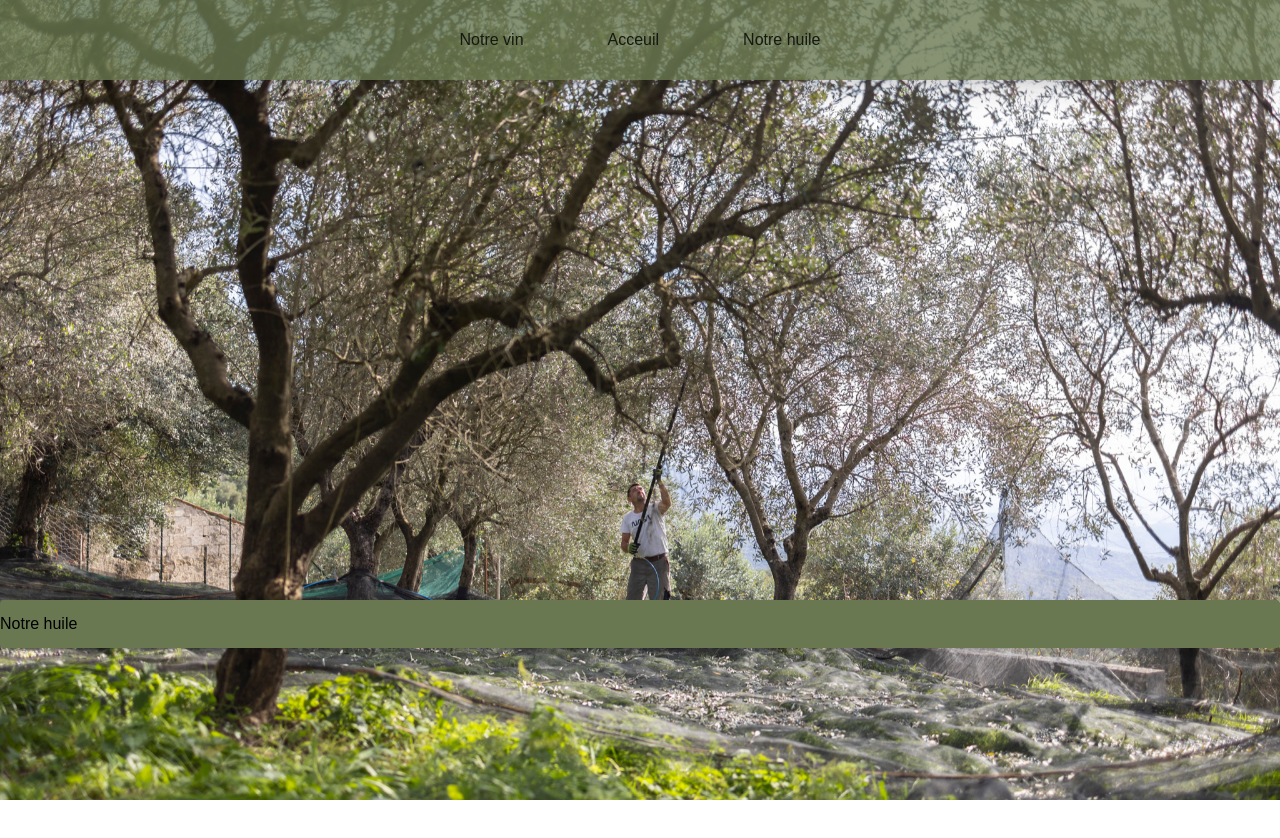
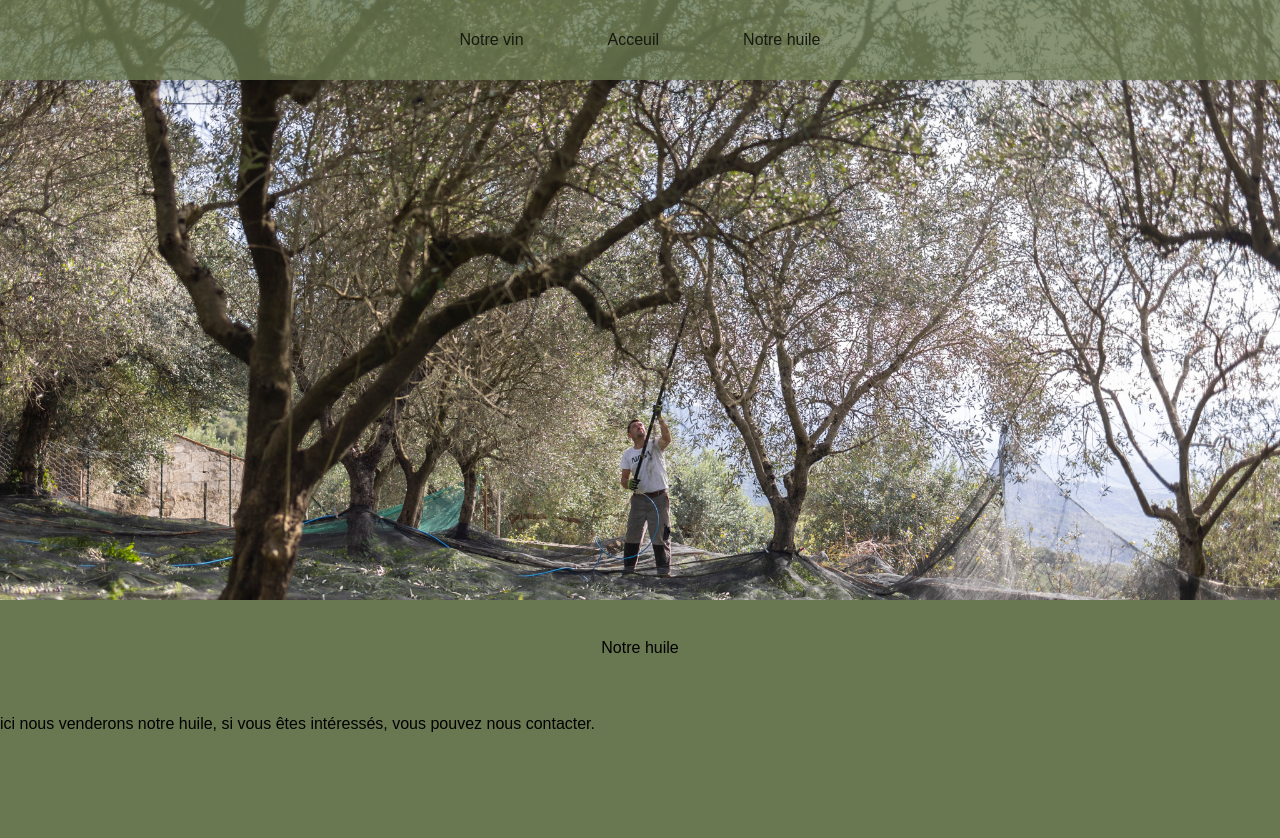
Before and after one commit to MastrAmedeo/web-design-3BE-examen-restaurant, a Next.js app: page /huile in a window 1280 px wide. Shown: the top 838 px of the page. Before the commit the page ends 800 px from the top, so only its background shows below. Built offline with nearby package versions, Linux system fonts and the light colour scheme.

Commit message:
mise en page avec fonction parallax

```diff
--- a/app/components/parallax.tsx
+++ b/app/components/parallax.tsx
@@ -6,7 +6,7 @@ type ParallaxProps = {
 
 export default function Parallax(props: ParallaxProps) {
     return (
-        <div className = "bg-[#697851] py-3 rounded shadow-md text-center text-bold">
+        <div className = "bg-[#697851] py-3 shadow-md">
             {props.children}
         </div>
     )
--- a/app/huile/page.tsx
+++ b/app/huile/page.tsx
@@ -1,13 +1,23 @@
 import Image from "next/image";
+import Parallax from "../components/parallax";
 
 export default function Home() {
   return (
-  <div className="bg-[url(/photos_huile/287A8283.jpg)] bg-fixed bg-cover bg-center min-h-200">
-    <div className="pt-150">
-      <h1 className="bg-[#697851] py-3 rounded shadow-md ">
-          Notre huile
-      </h1>
-    </div>
-  </div>
+    <>
+
+      <div className="bg-[url(/photos_huile/287A8283.jpg)] bg-fixed bg-cover bg-center">
+        <div className="pt-150">
+          <div className="bg-[#697851] h-6"></div>
+          <h1 className = "text-center"><Parallax>
+              Notre huile
+          </Parallax></h1>
+        </div>
+      </div>
+      <div className="bg-[#697851] min-h-screen pt-10">
+          <p className="">
+            ici nous venderons notre huile, si vous êtes intéressés, vous pouvez nous contacter.
+          </p>
+      </div>
+    </>
   );
 }
--- a/app/vins/page.tsx
+++ b/app/vins/page.tsx
@@ -1,16 +1,22 @@
 import Image from "next/image";
+import Parallax from "../components/parallax";
 
 export default function Home() {
   return (
-  <div className="bg-[url(/photos_vin/_87A2399.jpg)] bg-fixed bg-cover bg-center min-h-200">
-    <div className="pt-150">
-      <h1 className="bg-[#697851] py-3 rounded shadow-md text-center text-bold">
-          Notre Vin
-      </h1>
-      <p>
-        ici nous venderons notre vin, si vous êtes intéressés, vous pouvez nous contacter.
-      </p>
-    </div>
-  </div>
+    <>
+      <div className="bg-[url(/photos_vin/_87A2399.jpg)] bg-fixed bg-cover bg-center">
+        <div className="pt-150">
+          <div className="bg-[#697851] h-6"></div>
+          <h1 className = "text-center"><Parallax>
+              Notre Vin
+          </Parallax></h1>
+        </div>
+      </div>
+      <div className="bg-[#697851] min-h-screen pt-10">
+          <p className="">
+            ici nous venderons notre vin, si vous êtes intéressés, vous pouvez nous contacter.
+          </p>
+      </div>
+    </>
   );
 }
```
Also changed, not shown: app/components/balise.tsx (added).
